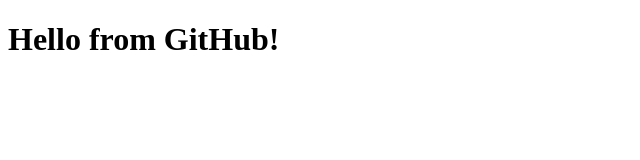
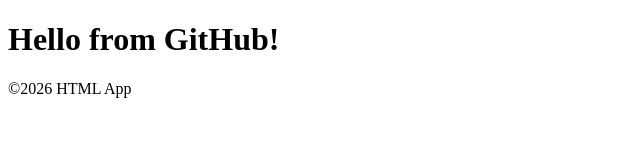
Before and after one commit to Imranuddin-dev/html-app, a plain HTML site: page index.html in a window 1280 px wide. Shown: the whole page, without its empty margins (0-640 px from the left). Drawn offline with Linux system fonts and the light colour scheme.

Commit message:
feat: add footer to HTML app (#1)

```diff
--- a/index.html
+++ b/index.html
@@ -7,3 +7,4 @@
     <h1>Hello from GitHub!</h1>
 </body>
 </html>
+<footer>©2026 HTML App</footer>
```
